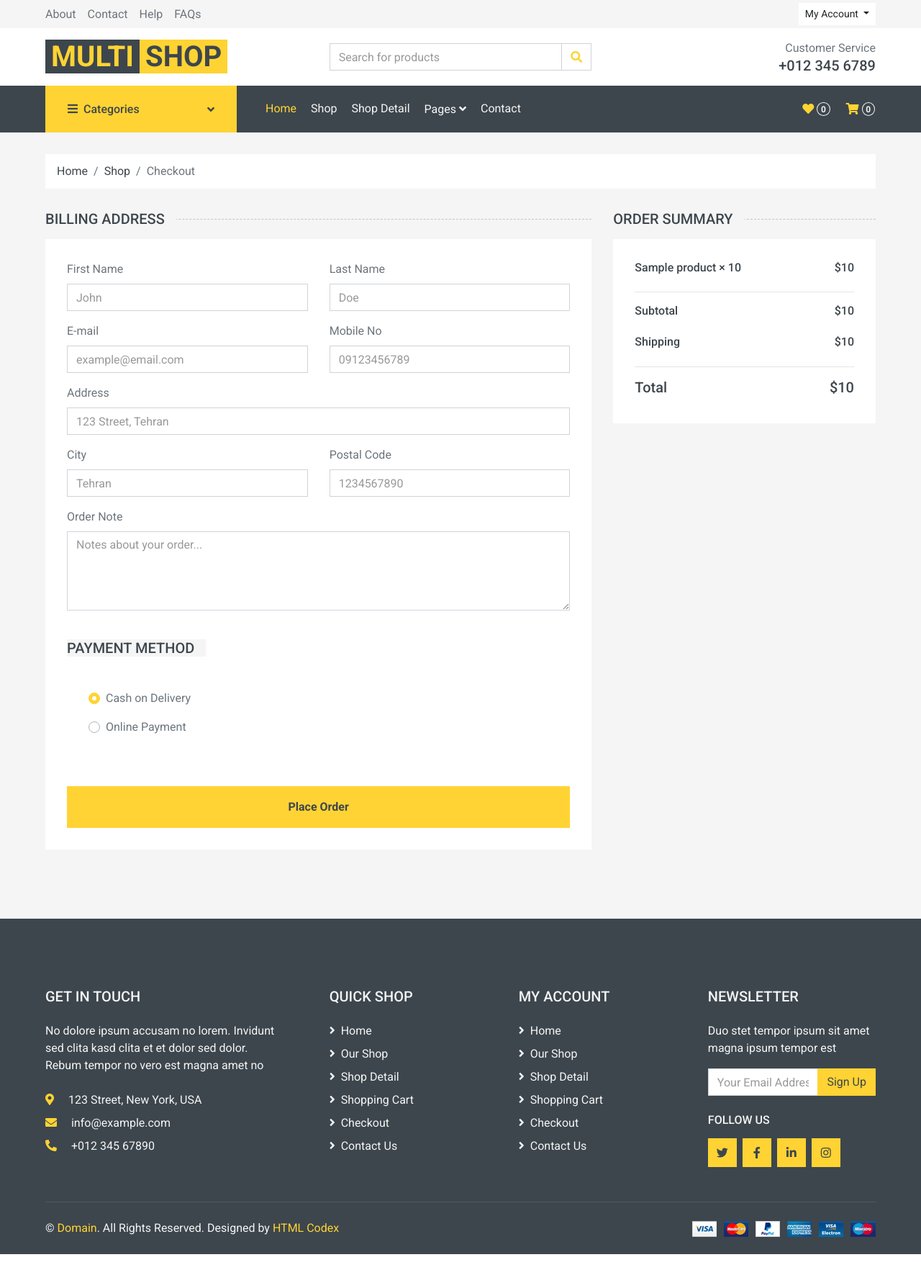
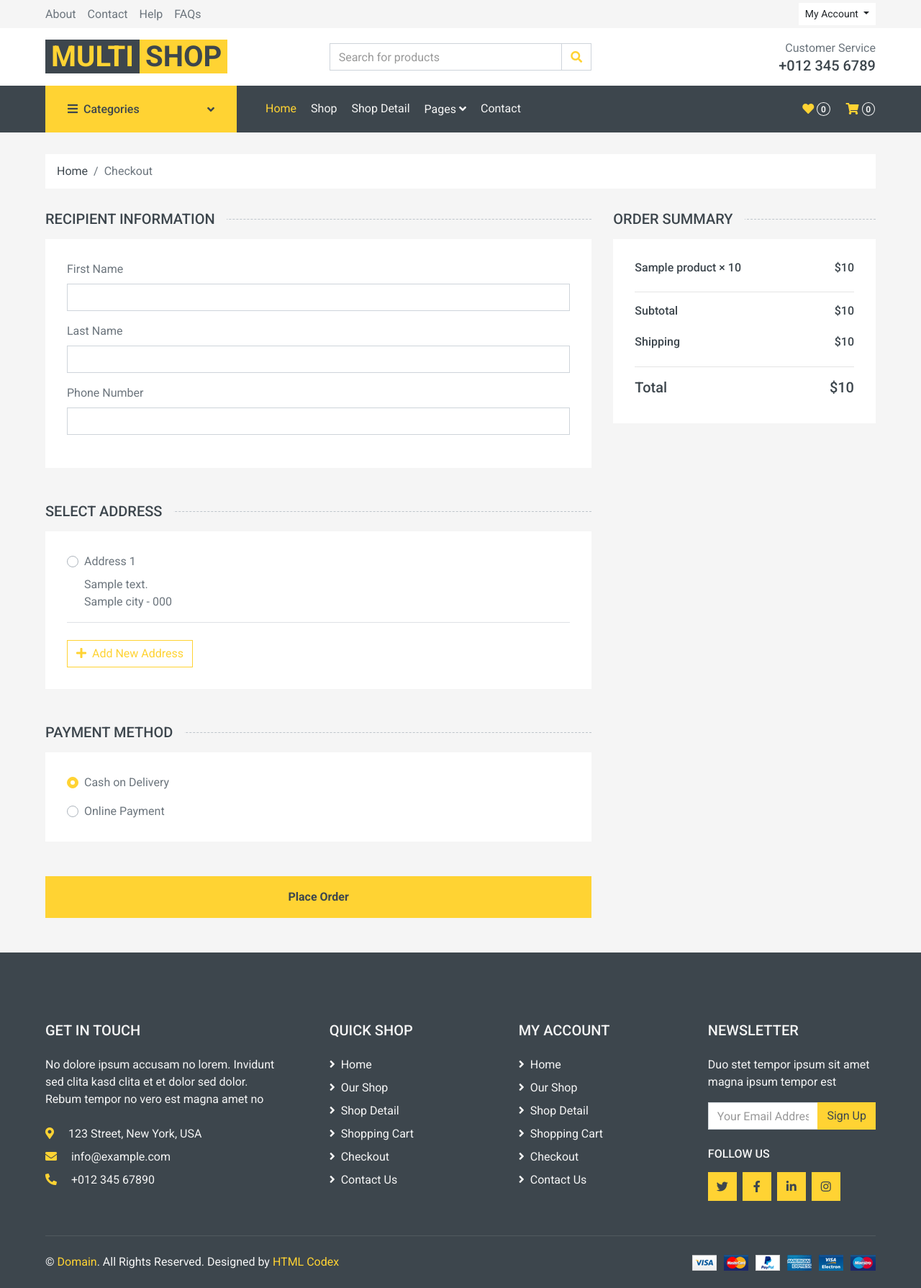
Before and after one commit to Beirami13/django-multishop, a Django app: template cart/templates/cart/order_detail.html in a window 1280 px wide. Shown: the whole page at 72% size. Before the commit the page ends 1742 px from the top, so only its background shows below. Run offline with Django 3.2, Linux system fonts and the light colour scheme; the template is opened without the code that fills it: most values are stand-ins (such as "Sample title", 1, 10 or a date in 2020); some libraries are stand-ins or nearby versions.

Commit message:
Add adress

```diff
--- a/account/forms.py
+++ b/account/forms.py
@@ -65,7 +65,6 @@ class CheckOtpForm(forms.Form):
     code = forms.CharField(widget=forms.TextInput(attrs={"class": "form-control"}))
 
 class AddressCreationForm(forms.ModelForm):
-    user = forms.ImageField(required=False)
     class Meta:
         model = Address
-        fields = "__all__"
+        fields = ['city', 'address', 'zip_code']
--- a/cart/cart_modules.py
+++ b/cart/cart_modules.py
@@ -46,10 +46,8 @@ class Cart:
 
     def total(self):
         total = 0
-        cart = self.cart.values()
-        for item in cart:
+        for item in self:
             total += item['total']
-            item['total'] = int(item['total'])
         return total
 
     def remove(self, id):
--- a/cart/templates/cart/order_detail.html
+++ b/cart/templates/cart/order_detail.html
@@ -9,7 +9,6 @@
             <div class="col-12">
                 <nav class="breadcrumb bg-light mb-30">
                     <a class="breadcrumb-item text-dark" href="#">Home</a>
-                <a class="breadcrumb-item text-dark" href="#">Shop</a>
                     <span class="breadcrumb-item active">Checkout</span>
                 </nav>
             </div>
@@ -22,148 +21,163 @@
     <div class="container-fluid">
         <div class="row px-xl-5">
 
-        <!-- Billing Address -->
+            <!-- Checkout Form -->
             <div class="col-lg-8">
 
+                <form method="post">
+
+                    {% csrf_token %}
+                    <!-- Recipient Info -->
                     <h5 class="section-title position-relative text-uppercase mb-3">
-                <span class="bg-secondary pr-3">Billing Address</span>
+    <span class="bg-secondary pr-3">
+        Recipient Information
+    </span>
                     </h5>
 
                     <div class="bg-light p-30 mb-5">
 
-                <form method="post">
-
-                    {% csrf_token %}
-
-                    <div class="row">
-
-                        <!-- First Name -->
-                        <div class="col-md-6 form-group">
-                            <label>First Name</label>
-                            <input class="form-control"
-                                   type="text"
-                                   name="first_name"
-                                   placeholder="John"
-                                   required>
+                        <div class="form-group">
+                            <label for="first_name">First Name</label>
+                            <input type="text" id="first_name" name="first_name" class="form-control" required>
                         </div>
 
-                        <!-- Last Name -->
-                        <div class="col-md-6 form-group">
-                            <label>Last Name</label>
-                            <input class="form-control"
-                                   type="text"
-                                   name="last_name"
-                                   placeholder="Doe"
-                                   required>
+                        <div class="form-group">
+                            <label for="last_name">Last Name</label>
+                            <input type="text" id="last_name" name="last_name" class="form-control" required>
                         </div>
 
-                        <!-- Email -->
-                        <div class="col-md-6 form-group">
-                            <label>E-mail</label>
-                            <input class="form-control"
-                                   type="email"
-                                   name="email"
-                                   placeholder="example@email.com"
-                                   required>
-                        </div>
-
-                        <!-- Mobile -->
-                        <div class="col-md-6 form-group">
-                            <label>Mobile No</label>
-                            <input class="form-control"
-                                   type="text"
-                                   name="phone"
-                                   placeholder="09123456789"
-                                   required>
-                        </div>
-
-                        <!-- Address -->
-                        <div class="col-12 form-group">
-                            <label>Address</label>
-                            <input class="form-control"
-                                   type="text"
-                                   name="address"
-                                   placeholder="123 Street, Tehran"
-                                   required>
-                        </div>
-
-                        <!-- City -->
-                        <div class="col-md-6 form-group">
-                            <label>City</label>
-                            <input class="form-control"
-                                   type="text"
-                                   name="city"
-                                   placeholder="Tehran"
-                                   required>
-                        </div>
-
-                        <!-- Postal Code -->
-                        <div class="col-md-6 form-group">
-                            <label>Postal Code</label>
-                            <input class="form-control"
-                                   type="text"
-                                   name="postal_code"
-                                   placeholder="1234567890"
-                                   required>
-                        </div>
-
-                        <!-- Order Note -->
-                        <div class="col-12 form-group">
-                            <label>Order Note</label>
-                            <textarea class="form-control"
-                                      name="note"
-                                      rows="4"
-                                      placeholder="Notes about your order..."></textarea>
+                        <div class="form-group">
+                            <label for="phone_number">Phone Number</label>
+                            <input type="text" id="phone_number" name="phone_number" class="form-control" required>
                         </div>
 
                     </div>
 
-                    <!-- Payment -->
-                    <h5 class="section-title position-relative text-uppercase mb-3 mt-4">
-                        <span class="bg-secondary pr-3">Payment Method</span>
+                    <!-- Address -->
+                    <h5 class="section-title position-relative text-uppercase mb-3">
+<span class="bg-secondary pr-3">
+    Select Address
+</span>
                     </h5>
 
-                    <div class="bg-light p-30">
+                    <div class="bg-light p-30 mb-5">
 
-                        <div class="form-group">
+                        {% for address in addresses %}
+
+                            <div class="border-bottom pb-3 mb-3">
+
                                 <div class="custom-control custom-radio">
-                                <input type="radio"
+
+                                    <input
+                                            type="radio"
                                             class="custom-control-input"
+                                            id="address{{ address.id }}"
+                                            name="address"
+                                            value="{{ address.id }}"
+                                            required>
+
+                                    <label
+                                            class="custom-control-label"
+                                            for="address{{ address.id }}">
+
+                                        Address {{ forloop.counter }}
+
+                                    </label>
+
+                                </div>
+
+                                <p class="mt-2 mb-0 ml-4">
+                                    {{ address.address }}
+                                </p>
+
+                                <p class="mb-0 ml-4 text-muted">
+                                    {{ address.city }} - {{ address.zip_code }}
+                                </p>
+
+                            </div>
+
+                        {% empty %}
+
+                            <p class="text-muted mb-0">
+                                You don't have any saved addresses.
+                            </p>
+
+                        {% endfor %}
+
+
+                        <!-- Add New Address -->
+                        <a href="{% url 'account:add_address' %}"
+                           class="btn btn-outline-primary mt-2">
+
+                            <i class="fa fa-plus mr-1"></i>
+                            Add New Address
+
+                        </a>
+
+                    </div>
+
+
+                    <!-- Payment Method -->
+                    <h5 class="section-title position-relative text-uppercase mb-3">
+                    <span class="bg-secondary pr-3">
+                        Payment Method
+                    </span>
+                    </h5>
+
+                    <div class="bg-light p-30 mb-5">
+
+                        <div class="custom-control custom-radio mb-3">
+
+                            <input
+                                    type="radio"
+                                    class="custom-control-input"
+                                    id="cash"
                                     name="payment_method"
-                                       id="cash"
                                     value="cash"
                                     checked>
 
-                                <label class="custom-control-label" for="cash">
+                            <label
+                                    class="custom-control-label"
+                                    for="cash">
+
                                 Cash on Delivery
+
                             </label>
-                            </div>
+
                         </div>
 
-                        <div class="form-group">
+
                         <div class="custom-control custom-radio">
-                                <input type="radio"
+
+                            <input
+                                    type="radio"
                                     class="custom-control-input"
+                                    id="online"
                                     name="payment_method"
-                                       id="online"
                                     value="online">
 
-                                <label class="custom-control-label" for="online">
+                            <label
+                                    class="custom-control-label"
+                                    for="online">
+
                                 Online Payment
+
                             </label>
-                            </div>
+
                         </div>
 
                     </div>
 
-                    <button type="submit"
-                            class="btn btn-block btn-primary font-weight-bold py-3 mt-4">
+
+                    <button
+                            type="submit"
+                            class="btn btn-block btn-primary font-weight-bold py-3">
+
                         Place Order
+
                     </button>
 
                 </form>
-
-            </div>
 
             </div>
 
@@ -172,14 +186,16 @@
             <div class="col-lg-4">
 
                 <h5 class="section-title position-relative text-uppercase mb-3">
-                <span class="bg-secondary pr-3">Order Summary</span>
+                <span class="bg-secondary pr-3">
+                    Order Summary
+                </span>
                 </h5>
 
                 <div class="bg-light p-30 mb-5">
 
                     {% for item in cart_items %}
 
-                    <div class="d-flex justify-content-between">
+                        <div class="d-flex justify-content-between mb-3">
 
                             <h6>
                                 {{ item.product.name }}
@@ -194,23 +210,41 @@
 
                     {% endfor %}
 
-                <hr>
-
-                <div class="d-flex justify-content-between mb-3">
-                    <h6>Subtotal</h6>
-                    <h6>${{ cart_items.total }}</h6>
-                </div>
-
-                <div class="d-flex justify-content-between">
-                    <h6>Shipping</h6>
-                    <h6>$10</h6>
-                </div>
 
                     <hr>
 
-                <div class="d-flex justify-content-between mt-2">
+
+                    <div class="d-flex justify-content-between mb-3">
+
+                        <h6>Subtotal</h6>
+
+                        <h6>
+                            ${{ cart_items.total }}
+                        </h6>
+
+                    </div>
+
+
+                    <div class="d-flex justify-content-between">
+
+                        <h6>Shipping</h6>
+
+                        <h6>$10</h6>
+
+                    </div>
+
+
+                    <hr>
+
+
+                    <div class="d-flex justify-content-between">
+
                         <h5>Total</h5>
-                    <h5>${{ cart_items.total }}</h5>
+
+                        <h5>
+                            ${{ cart_items.total }}
+                        </h5>
+
                     </div>
 
                 </div>
--- a/product/templates/product/product.html
+++ b/product/templates/product/product.html
@@ -76,7 +76,7 @@
                     <h3>{{ product.name }}</h3>
 
                     <h3 class="font-weight-semi-bold mb-4">
-                        {{ product.price }}
+                        ${{ product.price }}
                     </h3>
 
                     <p class="mb-4">
```
Also changed, not shown: account/admin.py (+8 -1 lines), account/models.py (+7 -2 lines), account/templates/account/add_address.html (+43 -1 lines), account/views.py (+21 -13 lines), cart/models.py (+10 -5 lines), cart/views.py (+15 -8 lines), account/migrations/0001_initial.py, account/migrations/0002_alter_address_user_alter_address_unique_together.py (added), account/migrations/0002_alter_user_email.py (deleted), account/migrations/0003_otp.py (deleted), account/migrations/0004_otp_token.py (deleted), account/migrations/0005_alter_otp_token.py (deleted), account/migrations/0006_address.py (deleted), cart/migrations/0001_initial.py, 1 more files. Lines whose indentation alone changed are shown as unchanged.
